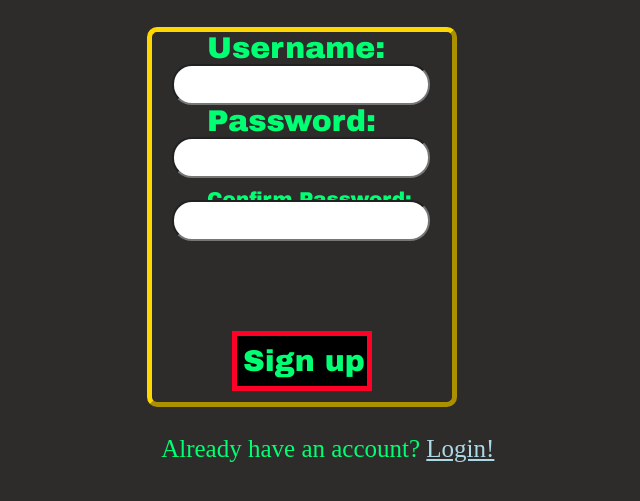
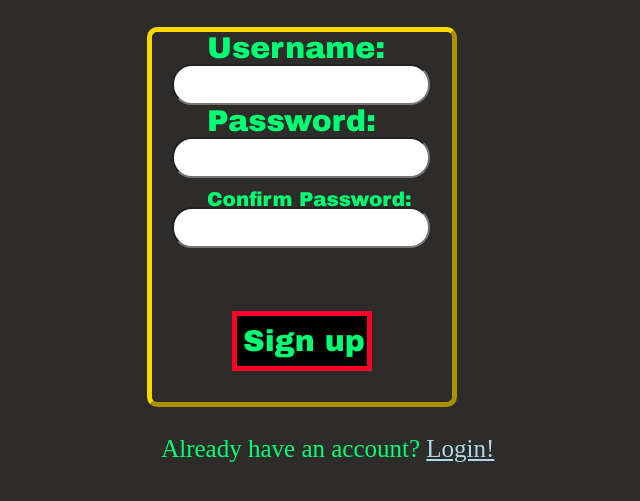
Before and after one commit to Mortis66666/stock, a Flask app: page /signup in a window 1280 px wide. Shown: the part 190-691 px from the top of the page, without its empty margins (338-978 px from the left). Run offline with Flask 2, Linux system fonts and the light colour scheme; some web fonts are replaced.

Commit message:
reposition cpassword and sign up button

```diff
--- a/static/styles/signup.css
+++ b/static/styles/signup.css
@@ -67,7 +67,7 @@
 
     position: relative;
 
-    top: 90px;
+    top: 70px;
     left: 80px;
 
     font-family: 'Archivo Black', sans-serif;
@@ -102,3 +102,8 @@
 
     top: 10px;
 }
+
+#cpassword {
+    position: relative;
+    top: 7px;
+}
--- a/templates/signup.html
+++ b/templates/signup.html
@@ -32,8 +32,8 @@
             <label for="password" class="formlabel">Password:</label>
             <input type="password" class="forminput" required>
             <br>
-            <label for="password" class="formlabel" id="confirm">Confirm Password:</label>
-            <input type="password" class="forminput" required>
+            <label for="cpassword" class="formlabel" id="confirm">Confirm Password:</label>
+            <input type="password" class="forminput" id="cpassword" required>
             <input type="submit" class="submit" id="submit" value="Sign up">
         </form>
     </div>
```
